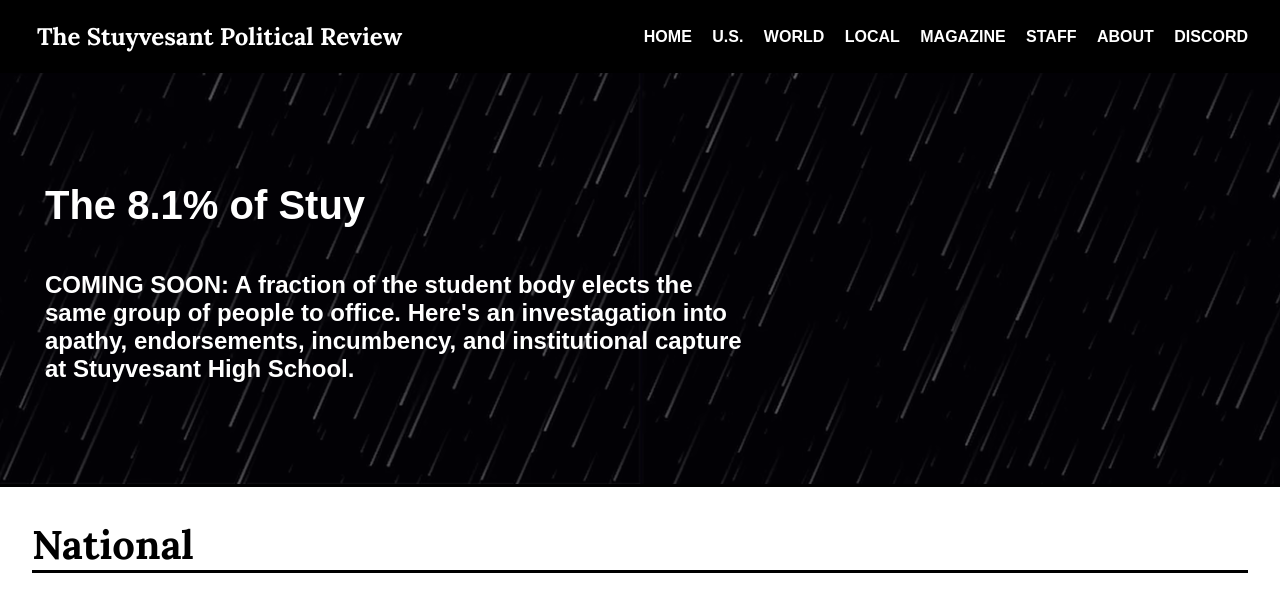
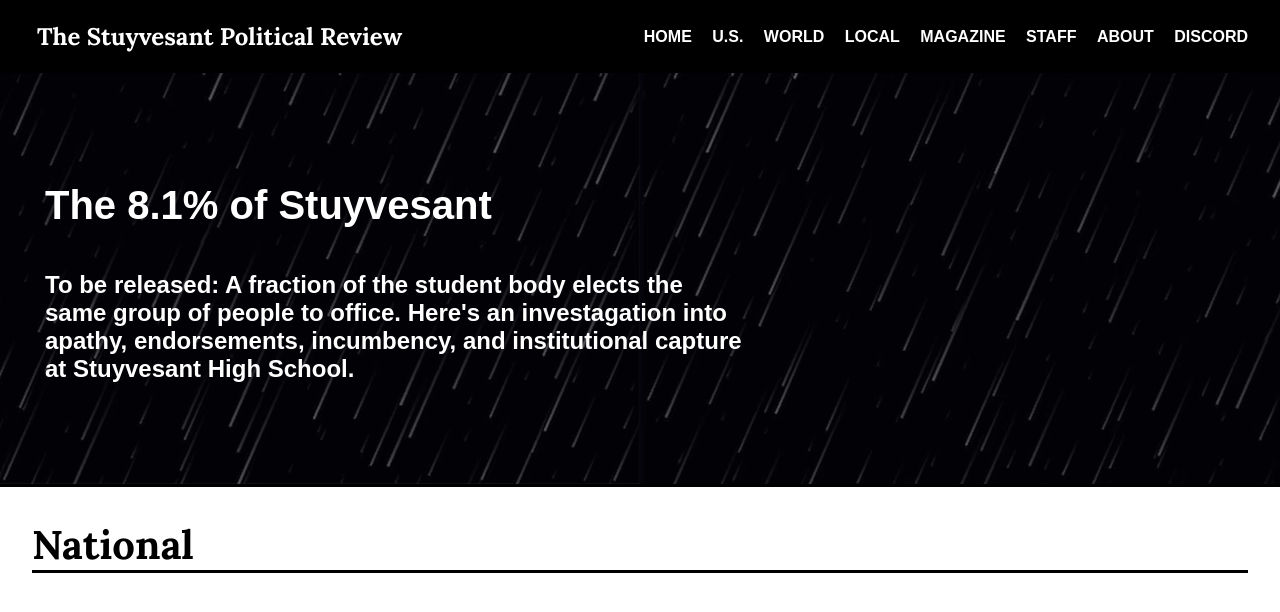
Before and after one commit to stuypoliticalreview/stuypoliticalreview.github.io, a Jekyll site: the page built from index.html, in a window 1280 px wide and 900 px high, cut to the strip 0-633 px from the top of the window. Shown: the top 612 px of the strip. Built offline with Jekyll 4.4.1, drawn with Linux system fonts in a browser that asks for light colours.

Commit message:
ooo teaser or smth lol 2.3

```diff
--- a/_layouts/home.html
+++ b/_layouts/home.html
@@ -20,8 +20,8 @@ description: "Explore in-depth analysis and coverage of domestic and foreign pol
 
 <section class="hero" style="background-image: url('/assets/images/hero.png');" role="img" aria-label="Students discussing political topics at Stuyvesant High School">
   <div class="hero-text">
-    <a href="https://vote.stuysu.org/"><h1 class="hero-main">The 8.1% of Stuy</h1></a>
-    <p class="hero-second">COMING SOON: A fraction of the student body elects the same group of people to office. Here's an investagation into apathy, endorsements, incumbency, and institutional capture at Stuyvesant High School.</p>
+    <a href="https://vote.stuysu.org/"><h1 class="hero-main">The 8.1% of Stuyvesant</h1></a>
+    <p class="hero-second">To be released: A fraction of the student body elects the same group of people to office. Here's an investagation into apathy, endorsements, incumbency, and institutional capture at Stuyvesant High School.</p>
   </div>
 </section>
 
```
